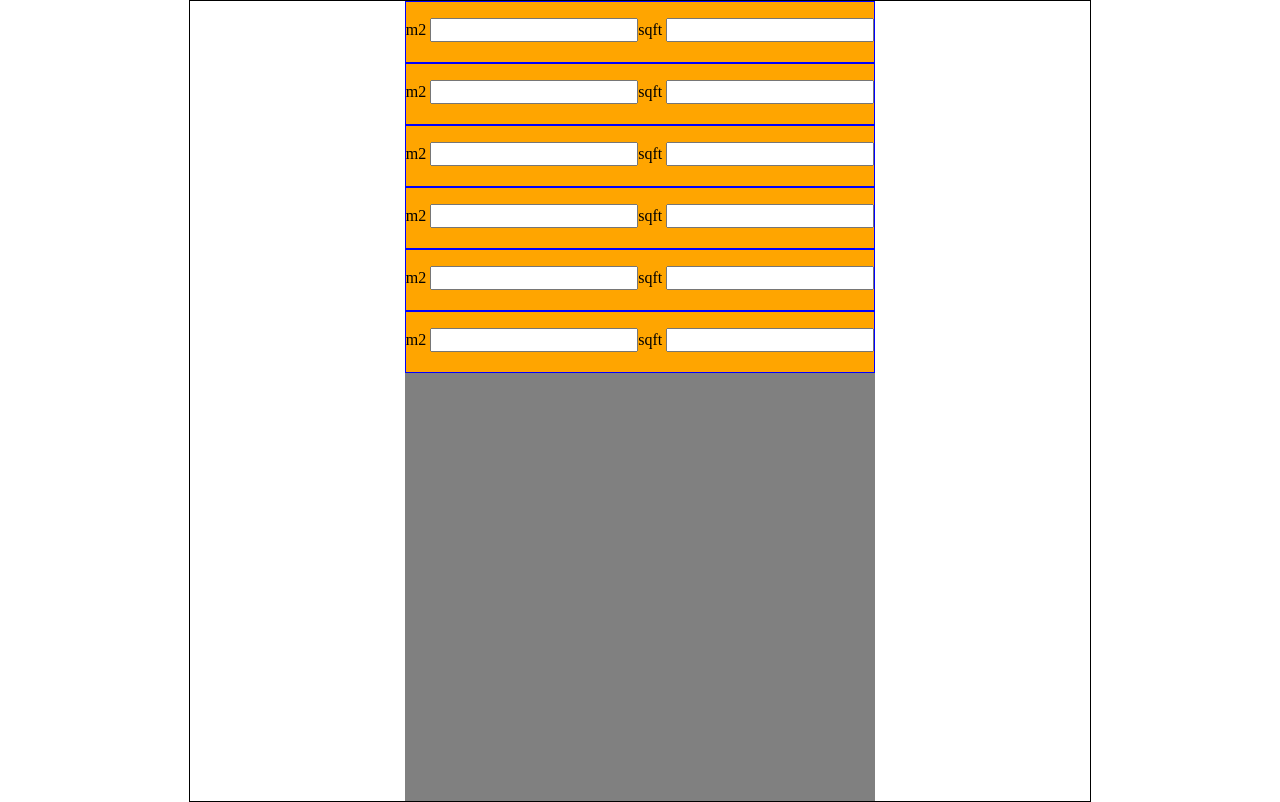
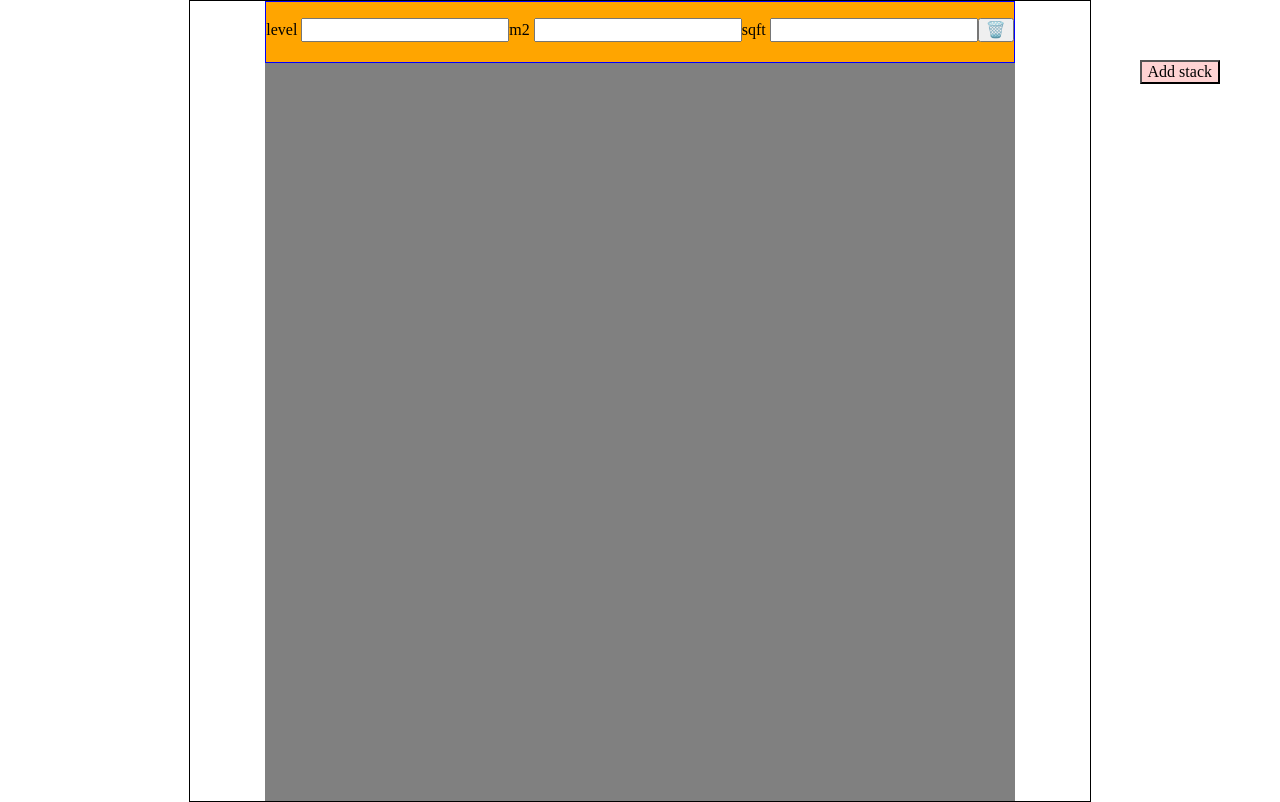
Before and after one commit to wnwarchdev/StackCalculator, a website built with Parcel: page index.html in a window 1280 px wide. Built offline with nearby package versions, Linux system fonts and the light colour scheme.

Commit message:
Add and test stack addition button; works but with id issue

```diff
--- a/index.html
+++ b/index.html
@@ -37,6 +37,7 @@
       </div> -->
 
     </div>
+    <button id="add">Add stack</button>
     <script src="./src/js/app.js"></script>
   </body>
 </html>
--- a/src/js/app.js
+++ b/src/js/app.js
@@ -4,12 +4,30 @@
 // const inputSqFt = document.getElementById("inputSqFt");
 const calculator = document.getElementById("calculator");
 
+const addBtn = document.getElementById("add");
+
 const calcArea = function (unit, area) {
   const result = unit == "inputSqM" ? area * 10.7639 : area / 10.7639;
   return Number.parseFloat(result).toFixed(2);
 };
 
+const addStack = function () {
+  addLevel();
+};
+
 const levelDiv = `<div class="level">
+<p>
+  level
+  <input
+    id="level"
+    min="0"
+    type="number"
+    pattern="^\d*(\.\d{0,2})?$"
+    onpaste="return false;"
+    ondrop="return false;"
+    autocomplete="off"
+  />
+</p>
 <p>
   m2
   <input
@@ -34,6 +52,9 @@
     autocomplete="off"
   />
 </p>
+<p>
+  <button>🗑️</button>
+</p>
 `;
 
 const addLevel = function () {
@@ -54,11 +75,11 @@
 };
 
 addLevel();
-addLevel();
-addLevel();
-addLevel();
-addLevel();
-addLevel();
+
+addBtn.addEventListener("click", function () {
+  console.log("clicked");
+  addStack();
+});
 
 // calculator.addEventListener("keyup", function (e) {
 //   e.preventDefault;
--- a/src/sass/style.scss
+++ b/src/sass/style.scss
@@ -33,3 +33,10 @@
   justify-content: space-around;
   height: 60px;
 }
+
+#add {
+  background-color: rgba(255, 0, 0, 0.171);
+  position: fixed;
+  top: 60px;
+  right: 60px;
+}
```
